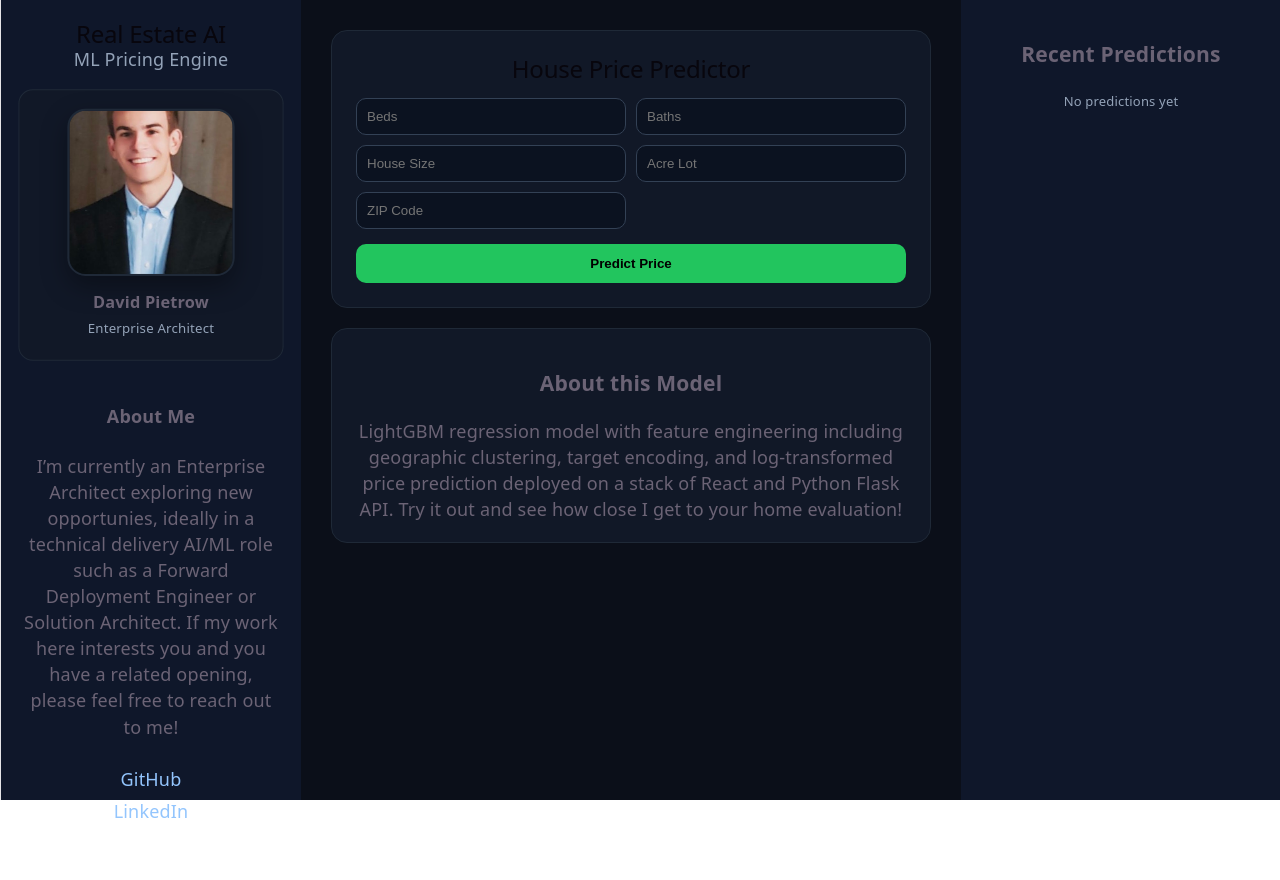
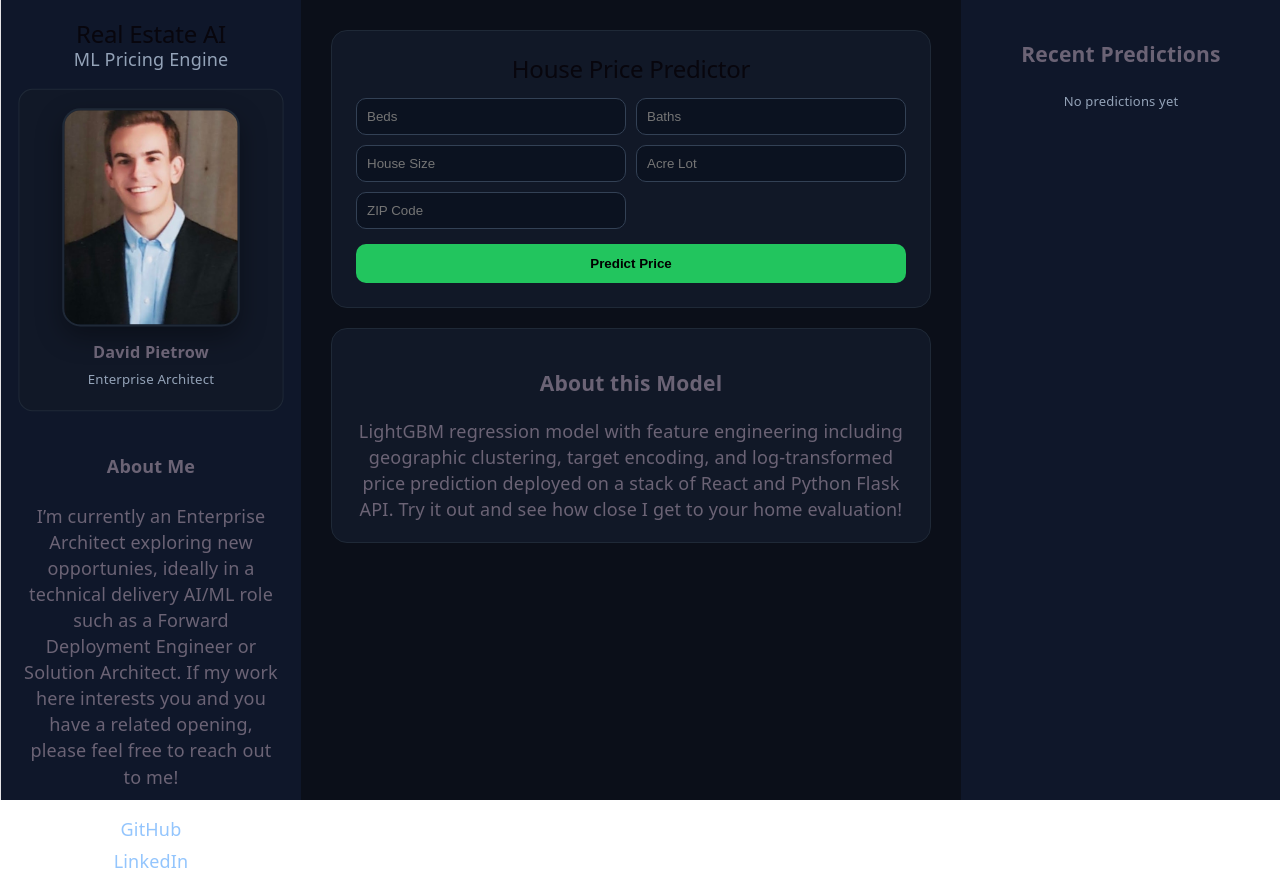
Before and after one commit to DPietrow/RealEstateModel, a React (Vite) app in the folder house-ui/: page / in a window 1280 px wide. Before the commit the page ends 830 px from the top, so only its background shows below. Built offline with nearby package versions, Linux system fonts and the light colour scheme.

Commit message:
tweaking css for profile picture

```diff
--- a/house-ui/src/App.css
+++ b/house-ui/src/App.css
@@ -56,14 +56,13 @@ html, body {
 
 /* BIGGER PROFILE IMAGE */
 .profileCard img {
-  width: 160px;
-  height: 160px;
+  width: 170px;
+  height: 210px;
   border-radius: 18px;
   object-fit: cover;
+  object-position: center 20%; /* 👈 key trick */
 
   border: 2px solid #1f2937;
-
-  /* subtle SaaS polish */
   box-shadow: 0 10px 25px rgba(0, 0, 0, 0.35);
 }
 
```
